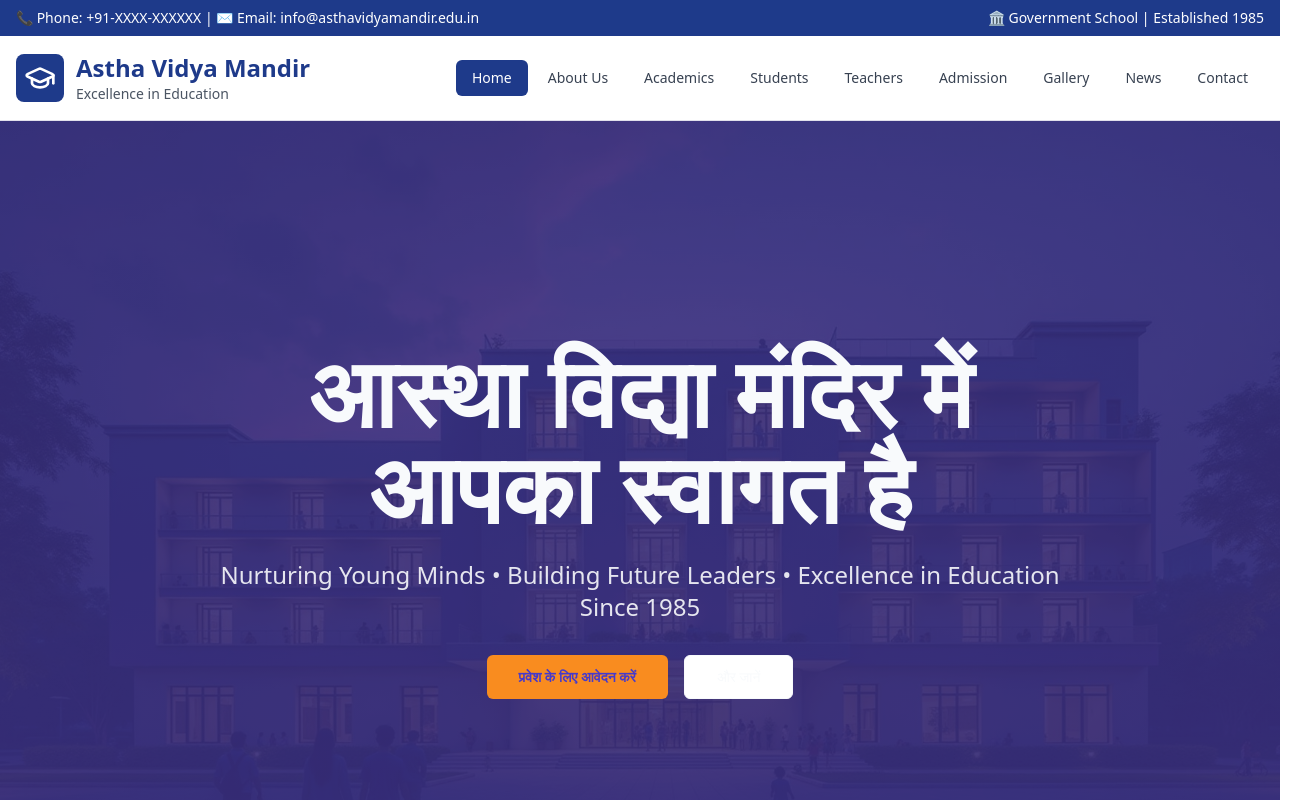
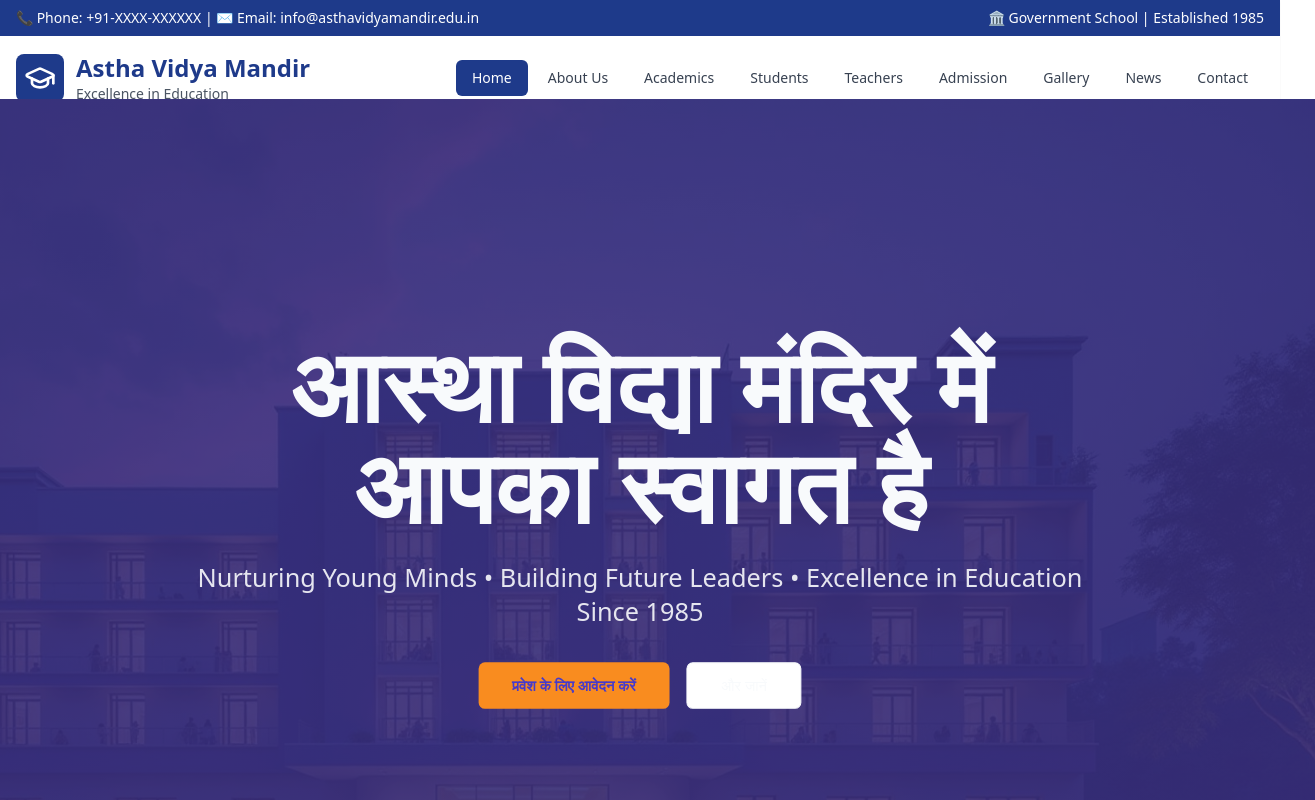
Before and after one commit to sodhisanku/avm-school-hub, a React (Vite) app: page / in a window 1280 px wide. Shown: the top 800 px of the page, 1315 px wide, since content can reach past the window. Built offline with nearby package versions, Linux system fonts and the light colour scheme.

Commit message:
Replace background image with video
Implement a rotating video background on the home page.

```diff
--- a/src/index.css
+++ b/src/index.css
@@ -103,3 +103,33 @@ All colors MUST be HSL.
     @apply bg-background text-foreground;
   }
 }
+
+@layer utilities {
+  .hero-bg-animate {
+    background-size: 120% 120%;
+    animation: hero-bg-move 20s ease-in-out infinite;
+  }
+
+  @keyframes hero-bg-move {
+    0% {
+      background-position: 0% 0%;
+      transform: scale(1);
+    }
+    25% {
+      background-position: 100% 0%;
+      transform: scale(1.05);
+    }
+    50% {
+      background-position: 100% 100%;
+      transform: scale(1.1);
+    }
+    75% {
+      background-position: 0% 100%;
+      transform: scale(1.05);
+    }
+    100% {
+      background-position: 0% 0%;
+      transform: scale(1);
+    }
+  }
+}
--- a/src/pages/Index.tsx
+++ b/src/pages/Index.tsx
@@ -66,7 +66,7 @@ const Index = () => {
     <div className="min-h-screen">
       {/* Hero Section */}
       <section
-        className="relative h-screen flex items-center justify-center bg-cover bg-center"
+        className="relative h-screen flex items-center justify-center bg-cover bg-center hero-bg-animate"
         style={{
           backgroundImage: `linear-gradient(rgba(72, 61, 139, 0.8), rgba(72, 61, 139, 0.9)), url(${schoolHeroBg})`
         }}
```
